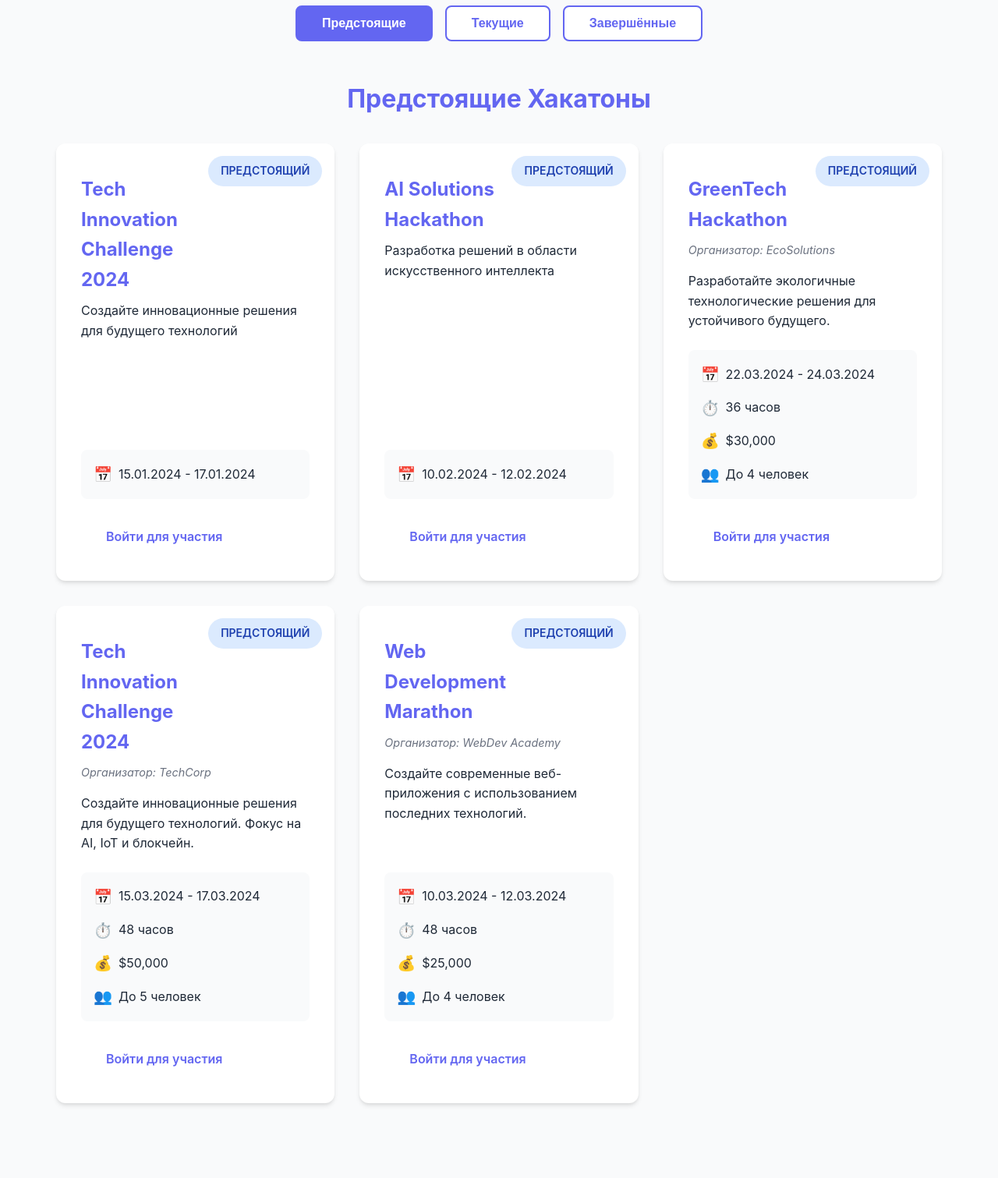
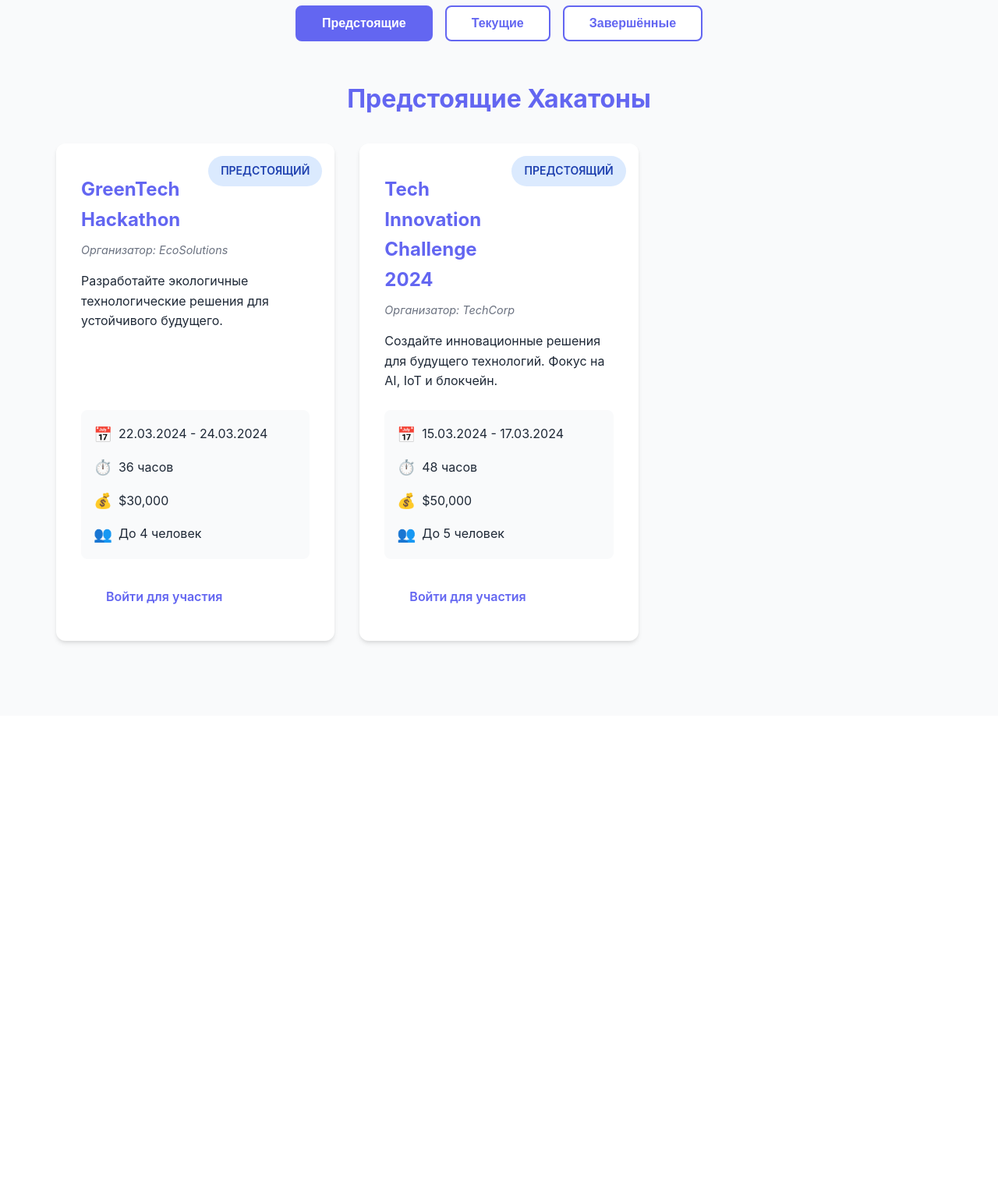
Before and after one commit to Meyson123/Hackathon_22-11, a FastAPI app: page /hackathons.html in a window 1280 px wide. Shown: the part 460-1971 px from the top of the page at 78% size. After the commit the page ends 1287 px from the top, so only its background shows below. Run offline with FastAPI, Linux system fonts and the light colour scheme; data comes from the database, SQL or seed files in the repository; both versions use the stored data as it was after the commit; data that the repository does not hold is empty.

Commit message:
Beta 0.4 Рабочие хакатон-страницы для командира и юзера

```diff
--- a/main.py
+++ b/main.py
@@ -33,6 +33,7 @@
 
 # Шаблоны
 templates = Jinja2Templates(directory="templates")
+
 
 # Модели
 class UserLogin(BaseModel):
@@ -95,34 +96,14 @@
 # Инициализация БД
 init_database()
 
-# ТВОЯ база данных мероприятий для обратной совместимости
-HACKATHONS_DB = {
-    1: {
-        "id": 1,
-        "name": "Tech Innovation Challenge 2024",
-        "description": "Создайте инновационные решения для будущего технологий",
-        "status": "active",
-        "start_date": "2024-01-15",
-        "end_date": "2024-01-17"
-    },
-    2: {
-        "id": 2,
-        "name": "AI Solutions Hackathon",
-        "description": "Разработка решений в области искусственного интеллекта",
-        "status": "upcoming",
-        "start_date": "2024-02-10",
-        "end_date": "2024-02-12"
-    }
-}
-
 
 # Роуты страниц
 @app.get("/", response_class=HTMLResponse)
 async def index(request: Request):
     user = get_current_user(request)
 
-    # ТВОЯ логика с активными хакатонами
-    active_hackathons = [h for h in HACKATHONS_DB.values() if h.get("status") == "active"]
+    # Получаем активные хакатоны из базы данных
+    active_hackathons = get_all_hackathons("ongoing")
 
     return templates.TemplateResponse("index.html", {
         "request": request,
@@ -130,10 +111,11 @@
         "active_hackathons": active_hackathons
     })
 
+
 @app.get("/index.html", response_class=HTMLResponse)
 async def index(request: Request):
     user = get_current_user(request)
-    active_hackathons = [h for h in HACKATHONS_DB.values() if h.get("status") == "active"]
+    active_hackathons = get_all_hackathons("ongoing")
     return templates.TemplateResponse("index.html", {
         "request": request,
         "user": user,
@@ -144,32 +126,32 @@
 async def login_page(request: Request):
     return templates.TemplateResponse("login.html", {"request": request})
 
+
 @app.get("/registration.html", response_class=HTMLResponse)
 async def registration_page(request: Request):
     return templates.TemplateResponse("registration.html", {"request": request})
+
 
 @app.get("/hackathons.html", response_class=HTMLResponse)
 async def hackathons_page(request: Request):
     user = get_current_user(request)
 
-    # ТВОЯ логика с хакатонами + логика друга
-    all_hackathons = list(HACKATHONS_DB.values())  # Твои хакатоны
-    db_hackathons = get_all_hackathons()  # Хакатоны друга из БД
-
     return templates.TemplateResponse("hackathons.html", {
         "request": request,
-        "user": user,
-        "hackathons": all_hackathons + db_hackathons  # Объединяем
+        "user": user
     })
+
 
 @app.get("/about.html", response_class=HTMLResponse)
 async def about_page(request: Request):
     user = get_current_user(request)
     return templates.TemplateResponse("about.html", {"request": request, "user": user})
 
+
 @app.get("/admin.html", response_class=HTMLResponse)
 async def admin_page(request: Request, user=Depends(require_admin)):
     return templates.TemplateResponse("admin.html", {"request": request, "user": user})
+
 
 @app.get("/profile.html", response_class=HTMLResponse)
 async def profile_page(request: Request):
@@ -177,20 +159,21 @@
     if not user:
         return RedirectResponse(url="/login.html", status_code=302)
 
-    # ТВОЯ логика с хакатонами пользователя
+    # Получаем хакатоны пользователя из базы данных
+    user_participations = get_user_participations(user["id"])
     user_hackathons = []
-    if user.get("hackathons"):
-        try:
-            hackathon_ids = [int(x.strip()) for x in user["hackathons"].split(",") if x.strip()]
-            user_hackathons = [HACKATHONS_DB.get(hid) for hid in hackathon_ids if HACKATHONS_DB.get(hid)]
-        except:
-            pass
+
+    for participation in user_participations:
+        hackathon = get_hackathon_by_id(participation["hackathon_id"])
+        if hackathon:
+            user_hackathons.append(hackathon)
 
     return templates.TemplateResponse("profile.html", {
         "request": request,
         "user": user,
         "user_hackathons": user_hackathons
     })
+
 
 @app.get("/expert.html", response_class=HTMLResponse)
 async def expert_page(request: Request):
@@ -199,16 +182,14 @@
         return RedirectResponse(url="/login.html", status_code=302)
     return templates.TemplateResponse("expert.html", {"request": request, "user": user})
 
+
 # ТВОИ НОВЫЕ РОУТЫ ДЛЯ ХАКАТОНОВ (добавляем к роутам друга)
 @app.get("/hackathon/{hackathon_id}")
 async def hackathon_main_page(hackathon_id: int, request: Request):
     """Главная страница конкретного хакатона"""
     hackathon = get_hackathon_by_id(hackathon_id)
     if not hackathon:
-        # Если нет в БД, проверяем в локальной базе
-        hackathon = HACKATHONS_DB.get(hackathon_id)
-        if not hackathon:
-            raise HTTPException(status_code=404, detail="Хакатон не найден")
+        raise HTTPException(status_code=404, detail="Хакатон не найден")
 
     user = get_current_user(request)
 
@@ -217,6 +198,7 @@
         "hackathon": hackathon,
         "user": user
     })
+
 
 @app.get("/hackathon/{hackathon_id}/role-check")
 async def role_checkup(hackathon_id: int, request: Request):
@@ -227,7 +209,7 @@
         return RedirectResponse(url="/login.html")
 
     # Проверяем существование хакатона
-    hackathon = get_hackathon_by_id(hackathon_id) or HACKATHONS_DB.get(hackathon_id)
+    hackathon = get_hackathon_by_id(hackathon_id)
     if not hackathon:
         raise HTTPException(status_code=404, detail="Хакатон не найден")
 
@@ -241,7 +223,7 @@
         return RedirectResponse(url=f"/hackathon/{hackathon_id}/case-holder")
     elif role == "admin":
         return RedirectResponse(url=f"/hackathon/{hackathon_id}/admin")
-    elif role == "expert":  # Добавляем эксперта из схемы друга
+    elif role == "expert":
         return RedirectResponse(url=f"/hackathon/{hackathon_id}/expert")
 
 # ТВОИ СТРАНИЦЫ ДЛЯ РАЗНЫХ РОЛЕЙ
@@ -252,7 +234,7 @@
     if not user:
         return RedirectResponse(url="/login.html")
 
-    hackathon = get_hackathon_by_id(hackathon_id) or HACKATHONS_DB.get(hackathon_id)
+    hackathon = get_hackathon_by_id(hackathon_id)
     if not hackathon:
         raise HTTPException(status_code=404, detail="Хакатон не найден")
 
@@ -270,7 +252,7 @@
     if not user:
         return RedirectResponse(url="/login.html")
 
-    hackathon = get_hackathon_by_id(hackathon_id) or HACKATHONS_DB.get(hackathon_id)
+    hackathon = get_hackathon_by_id(hackathon_id)
     if not hackathon:
         raise HTTPException(status_code=404, detail="Хакатон не найден")
 
@@ -288,7 +270,7 @@
     if not user:
         return RedirectResponse(url="/login.html")
 
-    hackathon = get_hackathon_by_id(hackathon_id) or HACKATHONS_DB.get(hackathon_id)
+    hackathon = get_hackathon_by_id(hackathon_id)
     if not hackathon:
         raise HTTPException(status_code=404, detail="Хакатон не найден")
 
@@ -306,7 +288,7 @@
     if not user:
         return RedirectResponse(url="/login.html")
 
-    hackathon = get_hackathon_by_id(hackathon_id) or HACKATHONS_DB.get(hackathon_id)
+    hackathon = get_hackathon_by_id(hackathon_id)
     if not hackathon:
         raise HTTPException(status_code=404, detail="Хакатон не найден")
 
@@ -317,47 +299,14 @@
         "user_role": user["role"]
     })
 
-# ТВОИ API для работы с хакатонами (обратная совместимость)
-@app.get("/api/hackathons")
-async def get_hackathons(request: Request):
-    """Получить список всех хакатонов (объединенные)"""
-    db_hackathons = get_all_hackathons()
-    return list(HACKATHONS_DB.values()) + db_hackathons
 
 @app.get("/api/hackathons/{hackathon_id}")
 async def get_hackathon(hackathon_id: int, request: Request):
     """Получить информацию о конкретном хакатоне"""
-    hackathon = get_hackathon_by_id(hackathon_id) or HACKATHONS_DB.get(hackathon_id)
+    hackathon = get_hackathon_by_id(hackathon_id)
     if not hackathon:
         raise HTTPException(status_code=404, detail="Хакатон не найден")
     return hackathon
-
-@app.post("/api/hackathons/{hackathon_id}/register")
-async def register_for_hackathon(hackathon_id: int, request: Request):
-    """Регистрация пользователя на хакатон (твоя упрощенная версия)"""
-    user = get_current_user(request)
-    if not user:
-        raise HTTPException(status_code=401, detail="Не авторизован")
-
-    hackathon = get_hackathon_by_id(hackathon_id) or HACKATHONS_DB.get(hackathon_id)
-    if not hackathon:
-        raise HTTPException(status_code=404, detail="Хакатон не найден")
-
-    # Обновляем список хакатонов пользователя
-    conn = get_db_connection()
-    cursor = conn.cursor()
-
-    current_hackathons = user.get("hackathons", "").split(",") if user.get("hackathons") else []
-    if str(hackathon_id) not in current_hackathons:
-        current_hackathons.append(str(hackathon_id))
-        new_hackathons = ",".join(current_hackathons)
-
-        cursor.execute("UPDATE Users SET hackathons = ? WHERE id = ?", (new_hackathons, user["id"]))
-        conn.commit()
-
-    conn.close()
-
-    return {"message": f"Успешная регистрация на хакатон '{hackathon['name']}'"}
 
 # API роуты друга (остаются без изменений)
 @app.post("/api/login")
@@ -376,6 +325,7 @@
 
     user_response = {k: v for k, v in user.items() if k != "password"}
     return {"message": "Успешный вход", "user": user_response}
+
 
 @app.post("/api/register")
 async def register(request: Request, user_data: UserCreate):
@@ -443,10 +393,12 @@
     user_response = {k: v for k, v in created_user.items() if k != "password"}
     return {"message": "Регистрация успешна", "user": user_response}
 
+
 @app.post("/api/logout")
 async def logout(request: Request):
     request.session.clear()
     return {"message": "Успешный выход"}
+
 
 @app.get("/api/user")
 async def get_user(request: Request):
@@ -455,6 +407,7 @@
         raise HTTPException(status_code=401, detail="Не авторизован")
     user_response = {k: v for k, v in user.items() if k != "password"}
     return user_response
+
 
 @app.put("/api/user")
 async def update_current_user(request: Request, user_data: dict):
@@ -501,6 +454,7 @@
     user_response = {k: v for k, v in updated_user.items() if k != "password"}
     return {"message": "Профиль обновлен", "user": user_response}
 
+
 @app.get("/api/users")
 async def get_users(request: Request, admin=Depends(require_admin)):
     conn = get_db_connection()
@@ -514,6 +468,7 @@
         user.pop("password", None)
 
     return users
+
 
 @app.get("/api/statistics")
 async def get_statistics(request: Request, admin=Depends(require_admin)):
@@ -557,6 +512,7 @@
     }
     return stats
 
+
 @app.delete("/api/users/{user_id}")
 async def delete_user(user_id: int, request: Request, admin=Depends(require_admin)):
     # Проверяем, что пользователь не удаляет первого администратора
@@ -578,6 +534,7 @@
     conn.close()
 
     return {"message": "Пользователь удалён"}
+
 
 @app.put("/api/users/{user_id}")
 async def update_user(user_id: int, user_data: dict, request: Request, admin=Depends(require_admin)):
@@ -615,12 +572,14 @@
 
     return {"message": "Пользователь обновлен"}
 
+
 # ========== Hackathons API (код друга) ==========
 @app.get("/api/hackathons")
 async def get_hackathons_api(request: Request, status_filter: Optional[str] = None):
     """Получение списка хакатонов (версия друга)"""
     hackathons = get_all_hackathons(status_filter)
     return hackathons
+
 
 @app.get("/api/hackathons/{hackathon_id}")
 async def get_hackathon_api(hackathon_id: int, request: Request):
@@ -629,6 +588,7 @@
     if not hackathon:
         raise HTTPException(status_code=404, detail="Хакатон не найден")
     return hackathon
+
 
 @app.post("/api/hackathons")
 async def create_hackathon(hackathon_data: HackathonCreate, request: Request, admin=Depends(require_admin)):
@@ -653,6 +613,7 @@
 
     return {"message": "Хакатон создан", "hackathon_id": hackathon_id}
 
+
 # ========== Participations API (код друга) ==========
 @app.get("/api/participations")
 async def get_my_participations(request: Request):
@@ -664,6 +625,7 @@
     participations = get_user_participations(user["id"])
     return participations
 
+
 @app.get("/api/participations/{user_id}/{hackathon_id}")
 async def get_participation_info(user_id: int, hackathon_id: int, request: Request):
     """Получение информации об участии"""
@@ -671,6 +633,7 @@
     if not participation:
         raise HTTPException(status_code=404, detail="Участие не найдено")
     return participation
+
 
 @app.post("/api/participations")
 async def create_participation_endpoint(participation_data: ParticipationCreate, request: Request):
@@ -738,6 +701,7 @@
     except ValueError as e:
         raise HTTPException(status_code=400, detail=str(e))
 
+
 @app.delete("/api/participations/{hackathon_id}")
 async def cancel_participation_endpoint(hackathon_id: int, request: Request):
     """Отмена участия в хакатоне"""
@@ -756,9 +720,10 @@
     except Exception as e:
         raise HTTPException(status_code=400, detail=str(e))
 
+
 @app.put("/api/participations/{user_id}/{hackathon_id}/role")
 async def update_participation_role_endpoint(
-    user_id: int, hackathon_id: int, role_data: dict, request: Request, admin=Depends(require_admin)
+        user_id: int, hackathon_id: int, role_data: dict, request: Request, admin=Depends(require_admin)
 ):
     """Обновление роли участия (только для администраторов)"""
     new_role = role_data.get("role")
@@ -771,6 +736,7 @@
 
     update_participation_role(user_id, hackathon_id, new_role)
     return {"message": "Роль обновлена"}
+
 
 # ========== Reputation API (код друга) ==========
 @app.get("/api/hackathons/{hackathon_id}/participants")
@@ -789,6 +755,7 @@
 
     participants = get_hackathon_participants(hackathon_id)
     return participants
+
 
 @app.put("/api/reputation")
 async def update_reputation_endpoint(reputation_data: ReputationUpdate, request: Request):
@@ -828,6 +795,7 @@
 
     return {"message": "Репутация обновлена"}
 
+
 @app.get("/api/reputation/history/{participation_id}")
 async def get_reputation_history_endpoint(participation_id: int, request: Request):
     """Получение истории изменений репутации"""
@@ -860,6 +828,7 @@
     history = get_reputation_history(participation_id)
     return history
 
+
 # ========== Teams API (код друга) ==========
 @app.get("/api/teams/{team_id}")
 async def get_team_info(team_id: int, request: Request):
@@ -883,6 +852,7 @@
 
     return team_data
 
+
 @app.get("/api/hackathons/{hackathon_id}/teams")
 async def get_available_teams_endpoint(hackathon_id: int, request: Request):
     """Получение доступных команд в хакатоне"""
@@ -892,6 +862,7 @@
 
     teams = get_available_teams(hackathon_id)
     return teams
+
 
 @app.post("/api/teams")
 async def create_team_endpoint(team_data: TeamCreate, request: Request):
@@ -923,6 +894,7 @@
     except ValueError as e:
         raise HTTPException(status_code=400, detail=str(e))
 
+
 @app.put("/api/teams/{team_id}")
 async def update_team_endpoint(team_id: int, team_data: TeamUpdate, request: Request):
     """Обновление команды (только капитан)"""
@@ -943,6 +915,7 @@
         return {"message": "Команда обновлена"}
     except ValueError as e:
         raise HTTPException(status_code=400, detail=str(e))
+
 
 @app.post("/api/teams/{team_id}/members")
 async def add_team_member_endpoint(team_id: int, request: Request):
@@ -970,6 +943,7 @@
     except ValueError as e:
         raise HTTPException(status_code=400, detail=str(e))
 
+
 @app.delete("/api/teams/{team_id}/members")
 async def remove_team_member_endpoint(team_id: int, user_id: Optional[int] = None, request: Request = None):
     """Удаление участника из команды"""
@@ -995,6 +969,7 @@
         return {"message": "Участник удален из команды"}
     except Exception as e:
         raise HTTPException(status_code=400, detail=str(e))
+
 
 @app.get("/team.html", response_class=HTMLResponse)
 async def team_page(request: Request):
@@ -1045,6 +1020,8 @@
         "is_captain": team["captain_id"] == user["id"]
     })
 
+
 if __name__ == "__main__":
     import uvicorn
+
     uvicorn.run(app, host="127.0.0.1", port=8000)
--- a/templates/hackathons.html
+++ b/templates/hackathons.html
@@ -314,29 +314,39 @@
             }
         }
 
-        // Load hackathons
+        // Load hackathons - ИСПРАВЛЕННАЯ ВЕРСИЯ
         async function loadHackathons() {
             try {
+                // Используем английские статусы как в базе данных
                 const [upcoming, ongoing, completed] = await Promise.all([
                     fetch('/api/hackathons?status_filter=upcoming').then(r => r.json()),
                     fetch('/api/hackathons?status_filter=ongoing').then(r => r.json()),
                     fetch('/api/hackathons?status_filter=completed').then(r => r.json())
                 ]);
 
+                console.log('Loaded hackathons:', { upcoming, ongoing, completed }); // для отладки
+
                 renderHackathons(upcoming, 'upcoming-hackathons', 'upcoming');
                 renderHackathons(ongoing, 'ongoing-hackathons', 'ongoing');
                 renderHackathons(completed, 'completed-hackathons', 'completed');
             } catch (error) {
                 console.error('Error loading hackathons:', error);
+                // Показываем сообщения об ошибке
+                document.getElementById('upcoming-hackathons').innerHTML = '<p>Ошибка загрузки хакатонов</p>';
+                document.getElementById('ongoing-hackathons').innerHTML = '<p>Ошибка загрузки хакатонов</p>';
+                document.getElementById('completed-hackathons').innerHTML = '<p>Ошибка загрузки хакатонов</p>';
             }
         }
 
         function renderHackathons(hackathons, containerId, status) {
             const container = document.getElementById(containerId);
-            if (hackathons.length === 0) {
+            console.log(`Rendering ${containerId}:`, hackathons); // для отладки
+
+            if (!hackathons || hackathons.length === 0) {
                 container.innerHTML = '<p>Хакатоны не найдены</p>';
                 return;
             }
+
 
             container.innerHTML = hackathons.map(h => {
                 const startDate = new Date(h.start_date);
@@ -622,7 +632,7 @@
             }
         }
 
-        // Filter functionality
+        // Filter functionality - ИСПРАВЛЕННАЯ ВЕРСИЯ
         const filterBtns = document.querySelectorAll('.filter-btn');
         const hackathonSections = document.querySelectorAll('.hackathons-section');
 
@@ -643,18 +653,24 @@
                 const targetSection = document.getElementById(filter);
                 if (targetSection) {
                     targetSection.style.display = 'block';
-                    // Scroll to the section smoothly
-                    setTimeout(() => {
-                        targetSection.scrollIntoView({ behavior: 'smooth', block: 'start' });
-                    }, 100);
                 }
             });
         });
 
-        // Initialize on page load
+        // Initialize on page load - ДОБАВЬТЕ ЭТОТ КОД
         window.addEventListener('DOMContentLoaded', async () => {
             await loadUserData();
             await loadHackathons();
+
+            // Показываем первую вкладку по умолчанию
+            const defaultTab = document.querySelector('.filter-btn.active');
+            if (defaultTab) {
+                const defaultFilter = defaultTab.getAttribute('data-filter');
+                const defaultSection = document.getElementById(defaultFilter);
+                if (defaultSection) {
+                    defaultSection.style.display = 'block';
+                }
+            }
         });
     </script>
 </body>
```
Also changed, not shown: db.py (+0 -28 lines), hackathon_hub.db.
